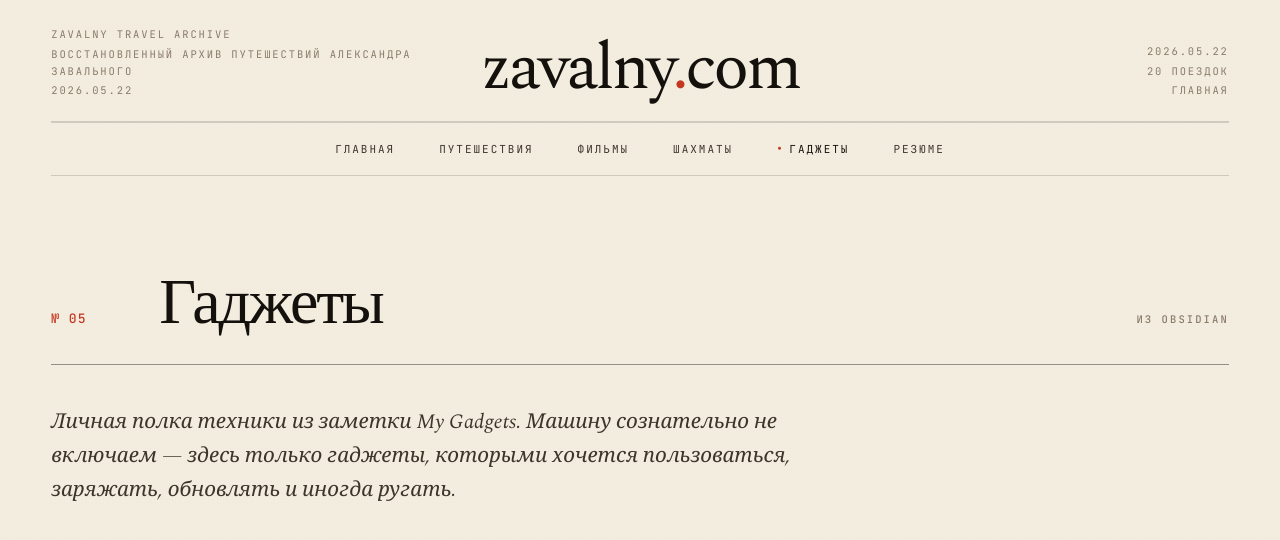
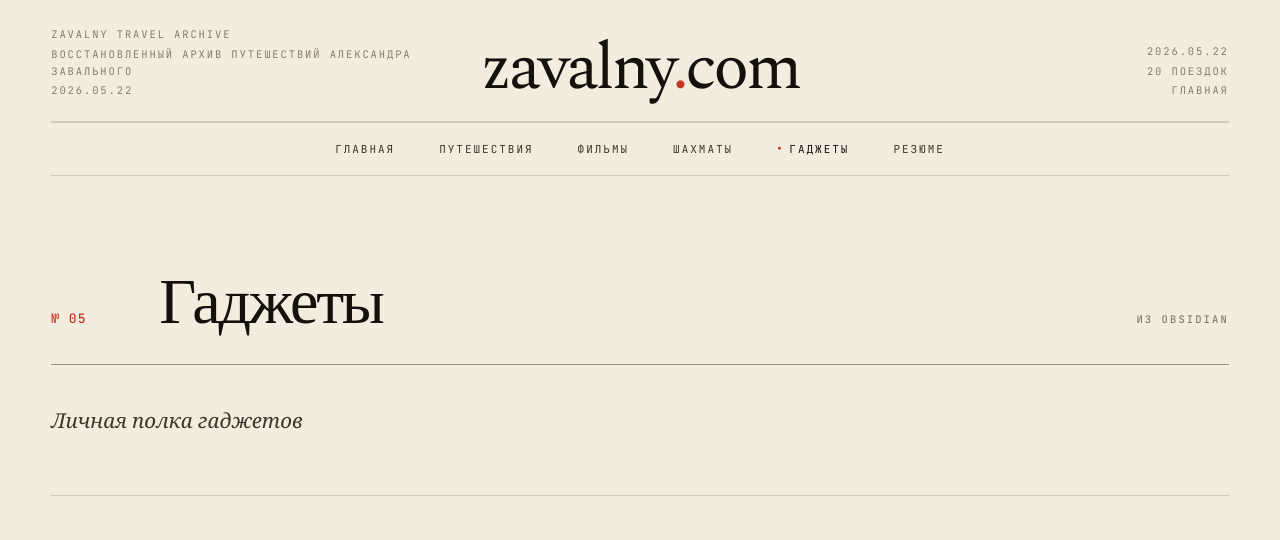
Before and after one commit to alexzavalny/zavalny_com, a Jekyll site: the page built from gadgets.md, in a window 1280 px wide and 900 px high, cut to the strip 0-553 px from the top of the window. Shown: the top 540 px of the strip. Built offline with Jekyll 4.4.1, drawn with Linux system fonts in a browser that asks for light colours.

Commit message:
Shorten gadgets intro

```diff
--- a/gadgets.md
+++ b/gadgets.md
@@ -12,7 +12,7 @@ description: Личная полка гаджетов из Obsidian-заметк
     <div class="meta tag">из Obsidian</div>
   </div>
   <p class="gadgets-lead reveal">
-    Личная полка техники из заметки <em>My Gadgets</em>. Машину сознательно не включаем — здесь только гаджеты, которыми хочется пользоваться, заряжать, обновлять и иногда ругать.
+    Личная полка гаджетов
   </p>
 </section>
 
```
